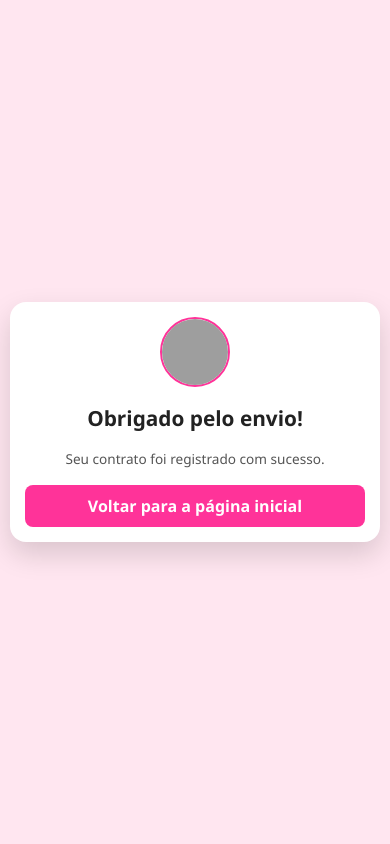
After one commit to Devcruzz/Contract-Server, a Flask app: page /obrigado in a window 390 px wide. The commit adds this page. Run offline with Flask 3, Linux system fonts and the light colour scheme; some libraries are stand-ins or nearby versions; grey boxes are pictures that could not be loaded.

Commit message:
feat(aceite): implementar fluxo completo de confirmação com página de agradecimento, redirecionamento e novo template obrigado.html

```diff
--- a/app.py
+++ b/app.py
@@ -1,4 +1,4 @@
-from flask import Flask, request, render_template
+from flask import Flask, request, render_template, redirect, url_for
 import psycopg2
 from psycopg2.extras import RealDictCursor
 from datetime import datetime
@@ -50,7 +50,10 @@ def aceite():
             (hora_agora_utc, ip, user_id)
         )
         conn.commit()
-        status = "aceito"
+        conn.close()
+
+        # Redireciona para página de agradecimento
+        return redirect(url_for("obrigado"))
 
     conn.close()
 
@@ -63,3 +66,7 @@ def aceite():
         contrato_html=contrato_html,
         hora_agora=hora_agora_brasilia.strftime("%d/%m/%Y %H:%M:%S")
     )
+
+@app.route("/obrigado")
+def obrigado():
+    return render_template("obrigado.html")
--- /dev/null
+++ b/templates/obrigado.html
@@ -0,0 +1,131 @@
+<!DOCTYPE html>
+<html lang="pt-BR">
+<meta name="viewport" content="width=device-width, initial-scale=1.0">
+<head>
+    <meta charset="UTF-8">
+    <title>Obrigado pelo envio</title>
+    <style>
+        * {
+            box-sizing: border-box;
+        }
+
+        body {
+            font-family: 'Segoe UI', sans-serif;
+            background: #ffe6f0;
+            display: flex;
+            justify-content: center;
+            align-items: center;
+            height: 100vh;
+            margin: 0;
+            padding: 10px;
+        }
+
+        .container {
+            background: #fff;
+            padding: 30px;
+            border-radius: 16px;
+            width: 100%;
+            max-width: 600px;
+            text-align: center;
+            display: flex;
+            flex-direction: column;
+            gap: 20px;
+            box-shadow: 0 12px 28px rgba(0, 0, 0, 0.15);
+        }
+
+        h1 {
+            margin: 0;
+            font-size: 2rem;
+            color: #222;
+        }
+
+        p {
+            font-size: 1rem;
+            color: #555;
+            margin: 5px 0;
+        }
+
+        .logo-digital img {
+            height: 100px;
+            width: 100px;
+            border: 2px solid #ff3399;
+            border-radius: 50%;
+            object-fit: cover;
+        }
+
+        .btn {
+            background: #ff3399;
+            color: #fff;
+            border: none;
+            padding: 12px 20px;
+            border-radius: 8px;
+            font-weight: 600;
+            cursor: pointer;
+            transition: 0.3s;
+            text-decoration: none;
+            display: inline-block;
+        }
+
+        .btn:hover {
+            background: #e6007a;
+        }
+
+        @media (max-width: 768px) {
+            .container {
+                padding: 20px;
+                gap: 15px;
+            }
+
+            h1 {
+                font-size: 1.6rem;
+            }
+
+            p {
+                font-size: 0.9rem;
+            }
+
+            .logo-digital img {
+                height: 80px;
+                width: 80px;
+            }
+        }
+
+        @media (max-width: 480px) {
+            .container {
+                padding: 15px;
+                gap: 12px;
+            }
+
+            h1 {
+                font-size: 1.3rem;
+            }
+
+            p {
+                font-size: 0.85rem;
+            }
+
+            .logo-digital img {
+                height: 70px;
+                width: 70px;
+            }
+
+            .btn {
+                width: 100%;
+                padding: 10px;
+            }
+        }
+    </style>
+</head>
+<body>
+    <div class="container">
+        <div class="logo-digital">
+            <img src="https://images.sympla.com.br/63d17e881930f-xs.png" alt="logo digital">
+        </div>
+
+        <h1>Obrigado pelo envio!</h1>
+        <p>Seu contrato foi registrado com sucesso.</p>
+
+        <a href="/" class="btn">Voltar para a página inicial</a>
+    </div>
+</body>
+</html>
```
Also changed, not shown: templates/aceite.html (+18 -9 lines).
